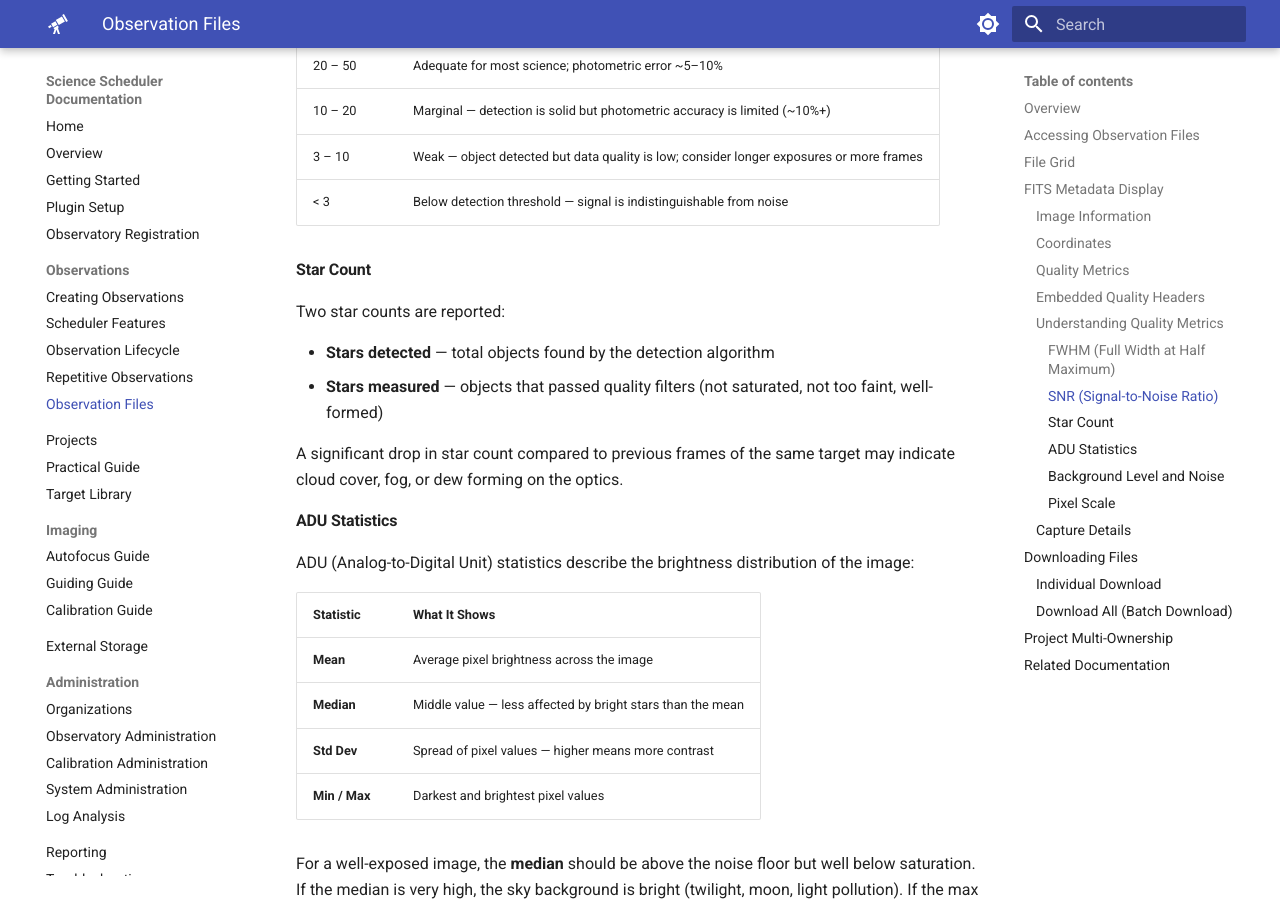
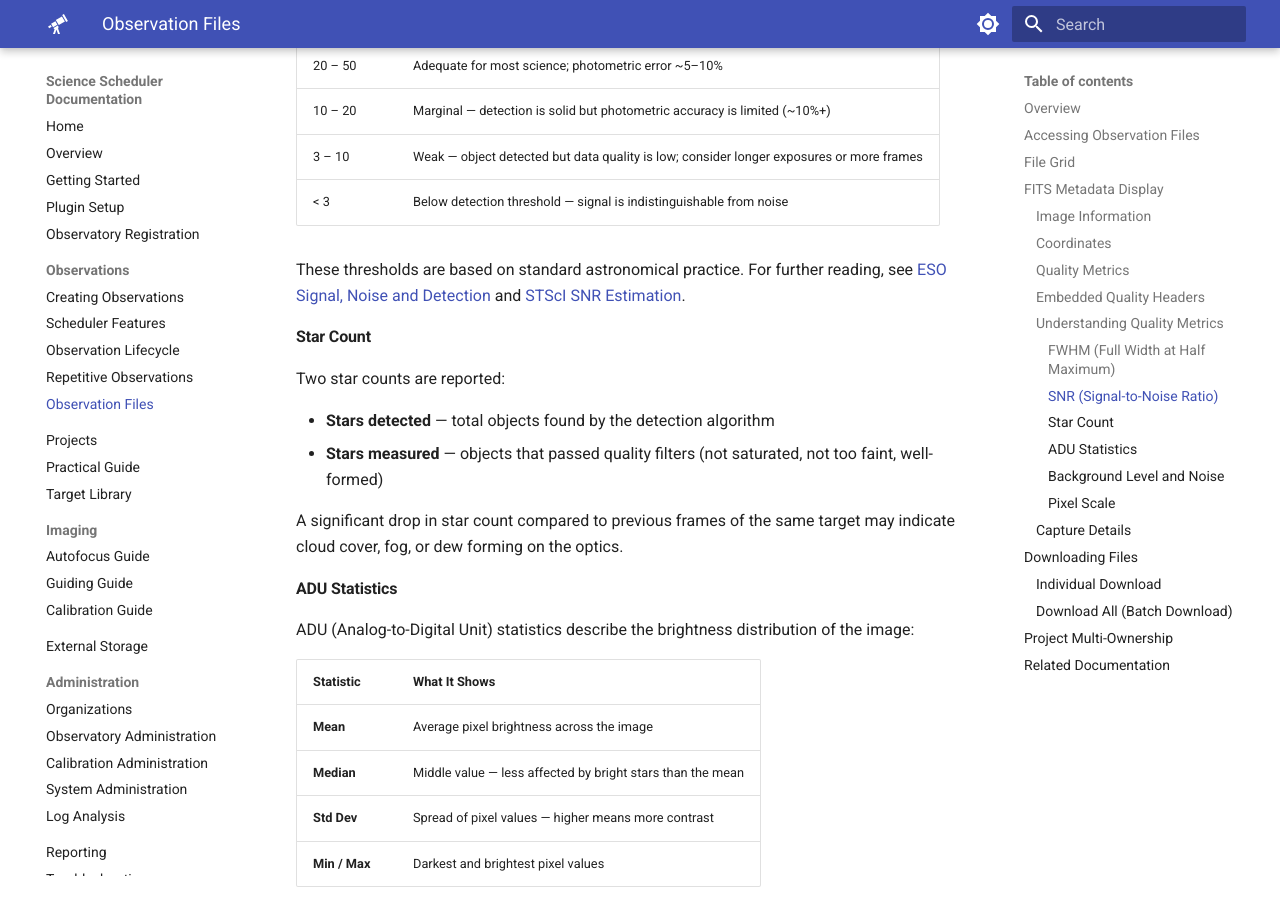
Before and after one commit to First-Light-Systems/nina-scheduler-docs, an MkDocs documentation site: the page built from docs/OBSERVATION_FILES.md, in a window 1280 px wide and 900 px high, scrolled down 3446 px. Built offline with MkDocs 1.6.1 and Material for MkDocs 9.7.7, drawn with Linux system fonts in a browser that asks for light colours.

Commit message:
Add reference links for SNR interpretation thresholds
Co-Authored-By: Claude Opus 4.6 <noreply@anthropic.com>

```diff
--- a/docs/OBSERVATION_FILES.md
+++ b/docs/OBSERVATION_FILES.md
@@ -114,6 +114,8 @@ SNR is an overall image quality indicator. Higher values mean the signal (your t
 | 3 – 10 | Weak — object detected but data quality is low; consider longer exposures or more frames |
 | < 3 | Below detection threshold — signal is indistinguishable from noise |
 
+These thresholds are based on standard astronomical practice. For further reading, see [ESO Signal, Noise and Detection](https://www.eso.org/~ohainaut/ccd/sn.html) and [STScI SNR Estimation](https://www.stsci.edu/instruments/wfpc2/Wfpc2_hand_current/ch6_exposuretime6.html).
+
 #### Star Count
 
 Two star counts are reported:
```
